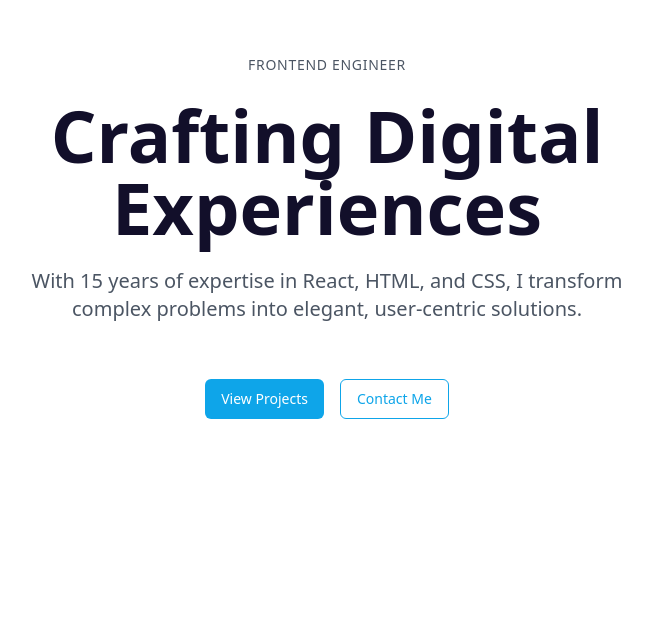
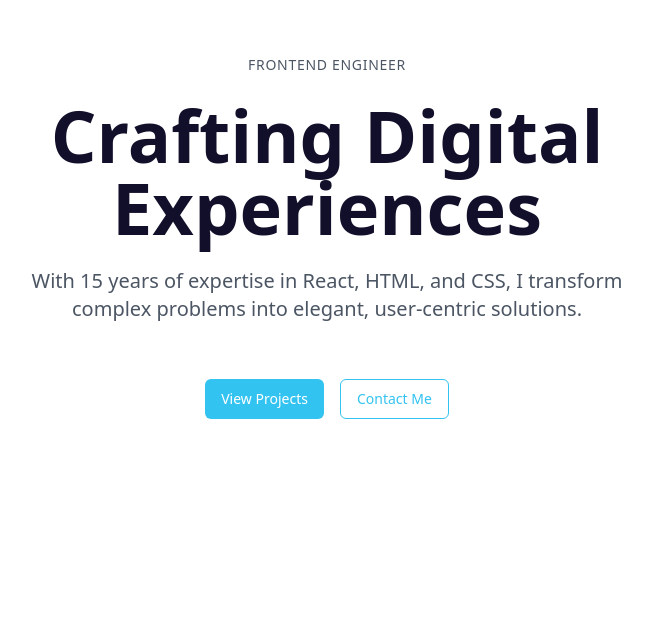
Before and after one commit to thiagonzalez/thiago-gonzalez-portfolio, a React (Vite) app: page / in a window 1280 px wide. Shown: the part 163-800 px from the top of the page, without its empty margins (313-965 px from the left). Built offline with nearby package versions, Linux system fonts and the light colour scheme.

Commit message:
Update color scheme
Use turquoise instead of ocean blue.

```diff
--- a/src/pages/Index.tsx
+++ b/src/pages/Index.tsx
@@ -1,3 +1,4 @@
+
 import { useEffect, useRef, useState } from "react";
 import { Code, Briefcase, Mail, Github, Linkedin, Send } from "lucide-react";
 import { Button } from "@/components/ui/button";
@@ -64,8 +65,8 @@ const Index = () => {
               With 15 years of expertise in React, HTML, and CSS, I transform complex problems into elegant, user-centric solutions.
             </p>
             <div className="flex gap-4 justify-center pt-8">
-              <Button className="bg-[#0EA5E9] hover:bg-[#0EA5E9]/90 text-white">View Projects</Button>
-              <Button variant="outline" className="border-[#0EA5E9] text-[#0EA5E9] hover:bg-[#0EA5E9]/10">Contact Me</Button>
+              <Button className="bg-[#33C3F0] hover:bg-[#33C3F0]/90 text-white">View Projects</Button>
+              <Button variant="outline" className="border-[#33C3F0] text-[#33C3F0] hover:bg-[#33C3F0]/10">Contact Me</Button>
             </div>
           </div>
         </div>
@@ -161,7 +162,7 @@ const Index = () => {
                 <div className="text-center">
                   <Button
                     type="submit"
-                    className="bg-[#0EA5E9] hover:bg-[#0EA5E9]/90 text-white w-full md:w-auto"
+                    className="bg-[#33C3F0] hover:bg-[#33C3F0]/90 text-white w-full md:w-auto"
                     disabled={isSubmitting}
                   >
                     <Send className="w-4 h-4 mr-2" />
@@ -183,7 +184,7 @@ const Index = () => {
               Ready to bring your vision to life? Let's discuss how we can work together to create something extraordinary.
             </p>
             <div className="flex justify-center gap-6">
-              <Button size="lg" className="bg-[#0EA5E9] hover:bg-[#0EA5E9]/90 text-white">
+              <Button size="lg" className="bg-[#33C3F0] hover:bg-[#33C3F0]/90 text-white">
                 <Mail className="mr-2 h-5 w-5" />
                 Email Me
               </Button>
```
